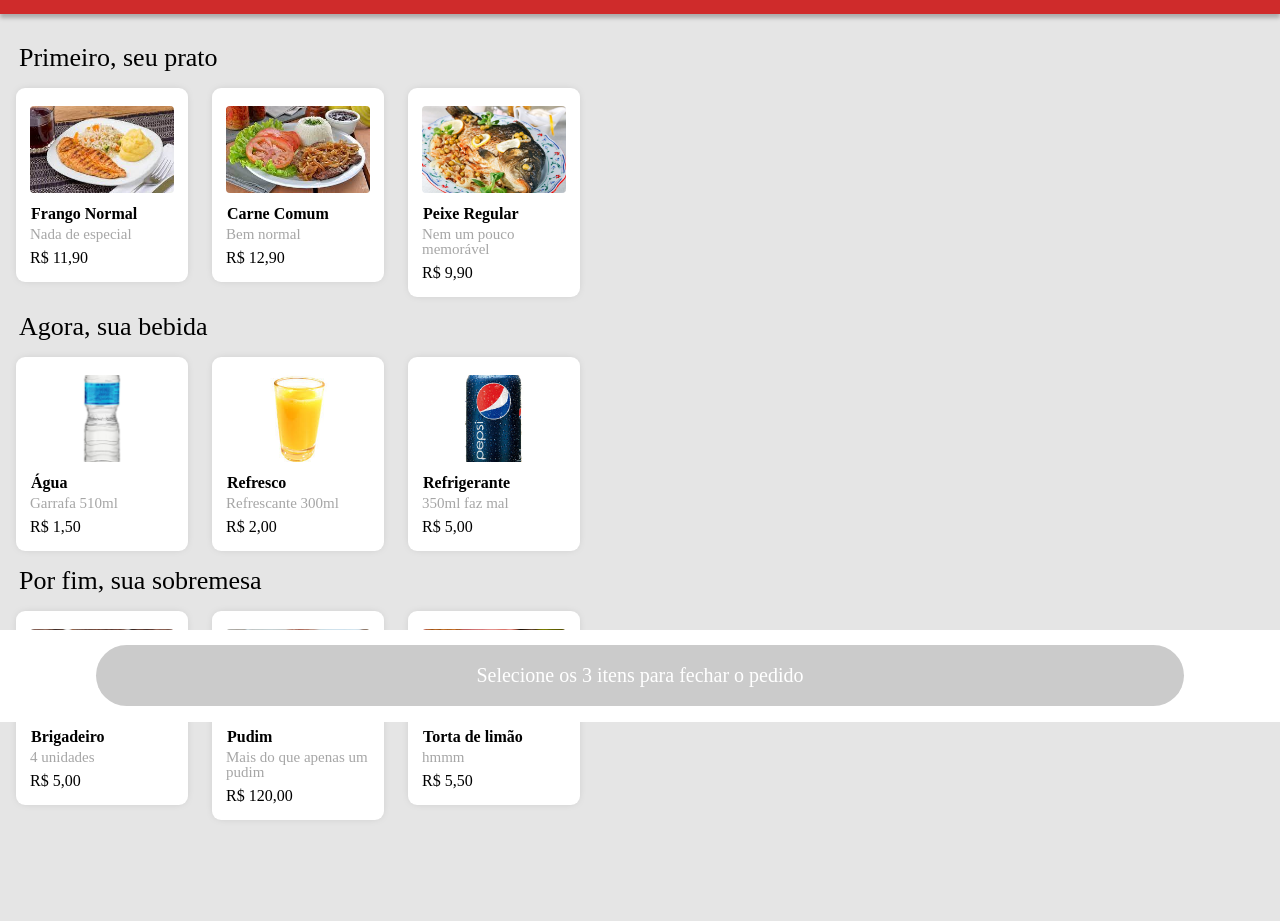
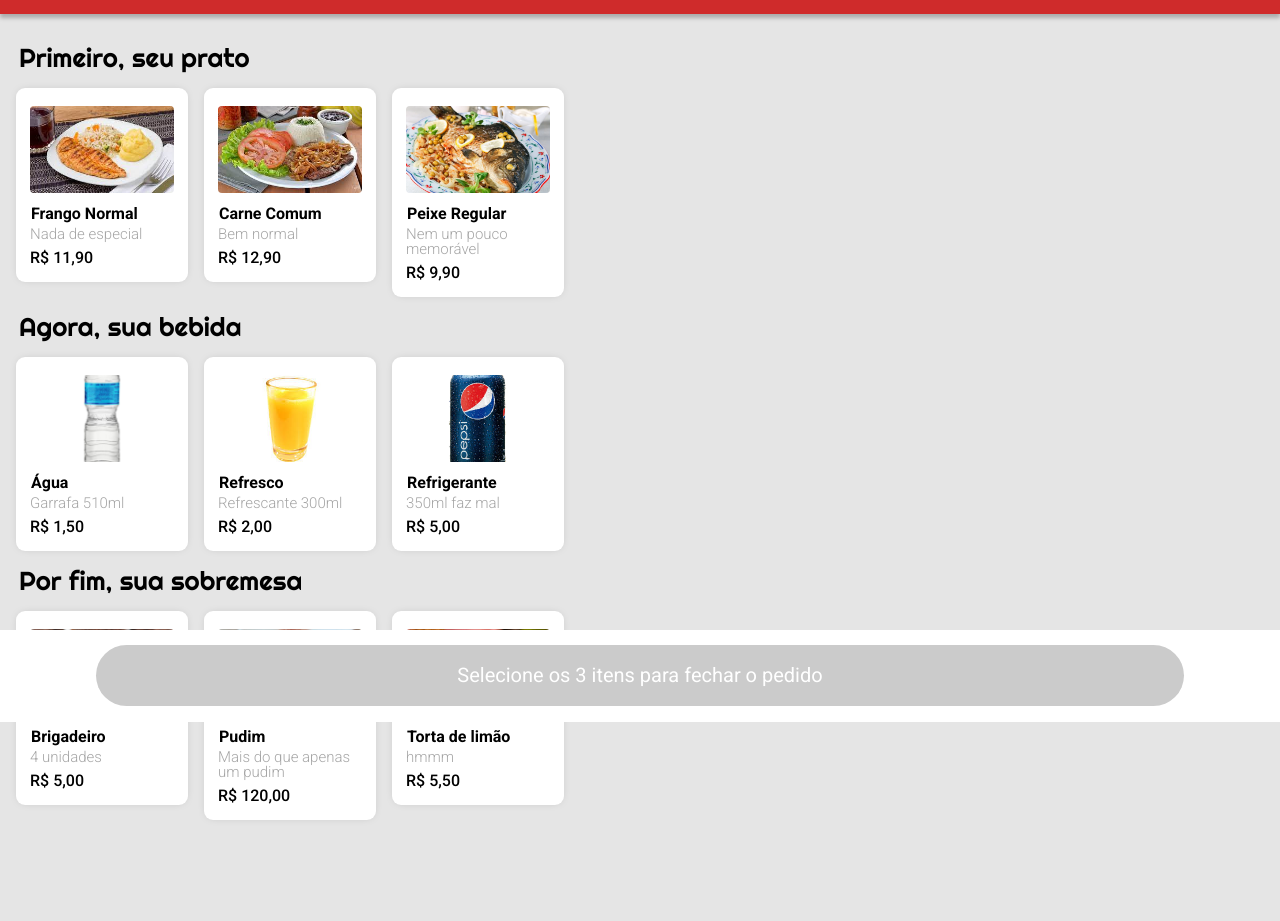
Before and after one commit to vvmaas/projeto3_driveneats, a plain HTML site: page index.html in a window 1280 px wide. Shown: the part 78-999 px from the top of the page. Drawn offline with Linux system fonts and the light colour scheme.

Commit message:
falta so o js

```diff
--- a/style.css
+++ b/style.css
@@ -1,8 +1,16 @@
+@import url('https://fonts.googleapis.com/css2?family=Roboto:ital,wght@0,100;0,300;0,400;0,500;0,700;0,900;1,100;1,300;1,400;1,500;1,700;1,900&display=swap');
+@import url('https://fonts.googleapis.com/css2?family=Righteous&display=swap');
+
 * {
     box-sizing: border-box;
 }
 
+h1 {
+    font-family: 'Righteous', cursive;
+}
+
 body {
+    font-family: 'Roboto', sans-serif;
     background-color: #e5e5e5;
     width: 100vw;
 }
@@ -57,12 +65,16 @@ body h1 {
 }
 
 .card {
-    margin: 17px 8px 17px 16px;
+    margin: 17px 0 17px 16px;
     background-color: white;
     width: 172px;
     height: fit-content;
     border-radius: 9px;
     box-shadow: 0 0 10px -4px rgba(0, 0, 0, 0.25);
+}
+
+.scroll-cards :last-child {
+    margin-right: 16px;
 }
 
 .card img {
@@ -103,8 +115,6 @@ body h1 {
     display: flex;
     justify-content: center;
     background-color: white;
-
-
 }
 
 .botao {
@@ -116,7 +126,6 @@ body h1 {
     display: flex;
     justify-content: center;
     align-items: center;
-
 }
 
 .botao h4 {
@@ -134,5 +143,4 @@ body h1 {
     font-weight: 400px;
     line-height: 23.5px;
     text-align: center;
-
 }
```
